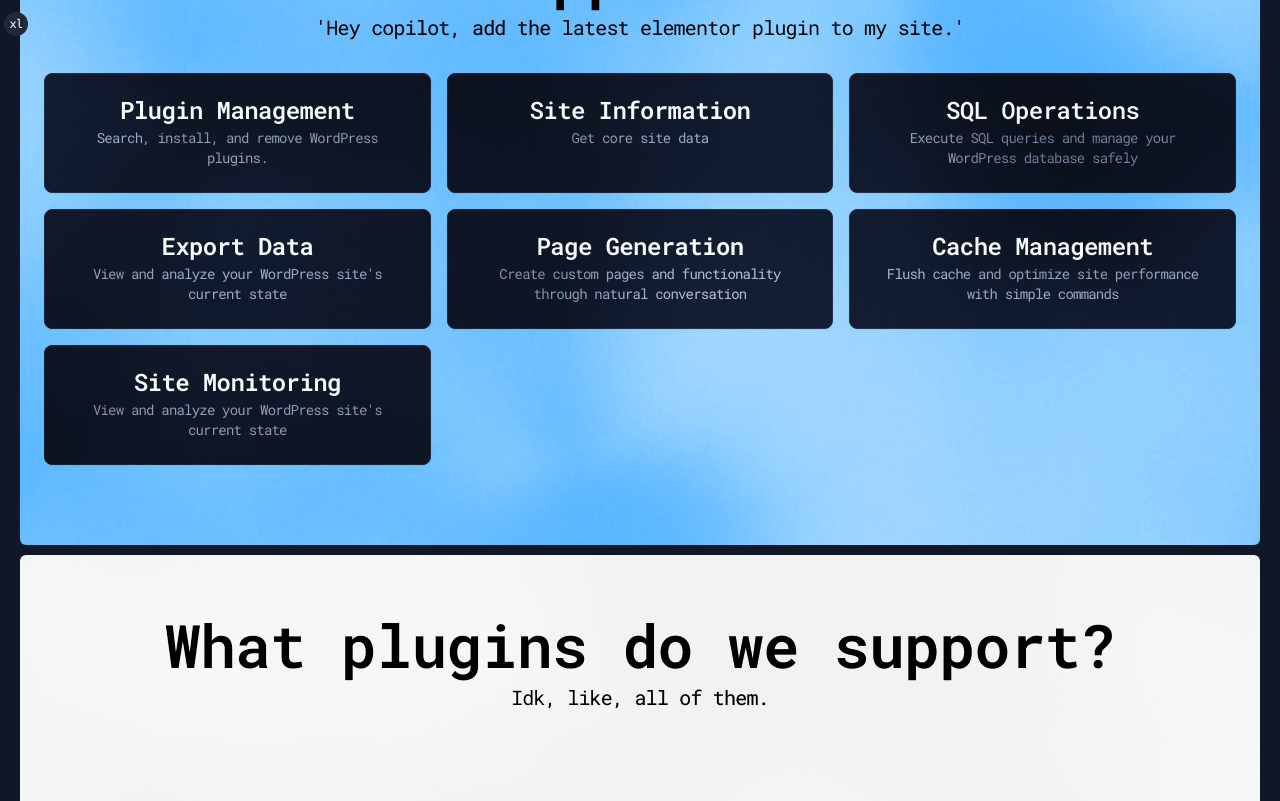
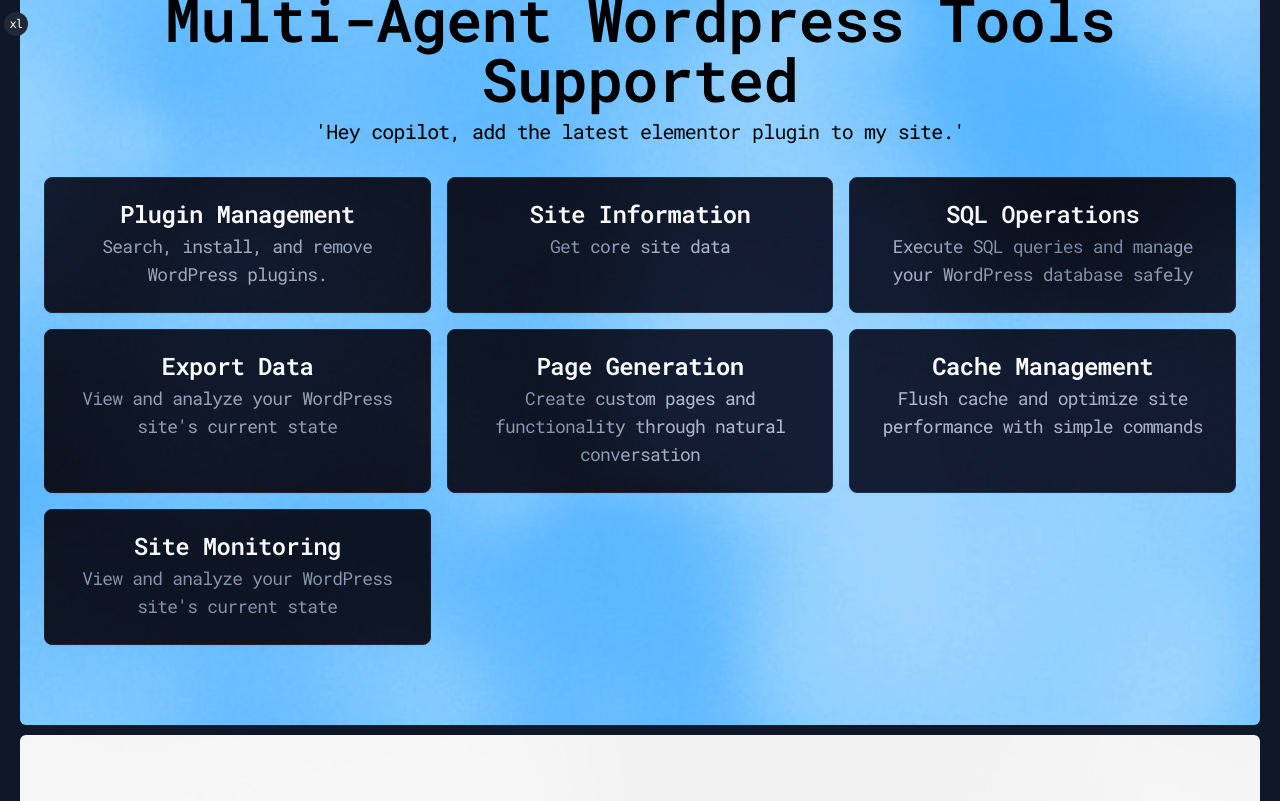
Before and after one commit to wordpresscopilot/app, a Next.js app: page / in a window 1280 px wide. Shown: the part 760-1561 px from the top of the page. Built offline with nearby package versions, Linux system fonts and the light colour scheme; no server answers; what @assistant-ui/react would draw is missing.

Commit message:
Visibility fixes for plugin chat

```diff
--- a/app/page.tsx
+++ b/app/page.tsx
@@ -16,7 +16,6 @@
 import Image from "next/image";
 import Link from "next/link";
 import React from "react";
-
 export default function Home() {
   const waitlistFormRef = React.useRef<HTMLFormElement>(null);
 
@@ -31,6 +30,40 @@
       setTimeout(() => element.querySelector("input")?.focus(), 500);
     }
   };
+
+  const cards = [
+    {
+      title: "Plugin Management",
+      description: "Search, install, and remove WordPress plugins.",
+    },
+    {
+      title: "Site Information",
+      description: "Get core site data",
+    },
+    {
+      title: "SQL Operations",
+      description:
+        "Execute SQL queries and manage your WordPress database safely",
+    },
+    {
+      title: "Export Data",
+      description: "View and analyze your WordPress site's current state",
+    },
+    {
+      title: "Page Generation",
+      description:
+        "Create custom pages and functionality through natural conversation",
+    },
+    {
+      title: "Cache Management",
+      description:
+        "Flush cache and optimize site performance with simple commands",
+    },
+    {
+      title: "Site Monitoring",
+      description: "View and analyze your WordPress site's current state",
+    },
+  ];
 
   return (
     <div className="p-3 md:p-5 flex flex-col gap-2.5 max-w-[1440px] mx-auto min-h-[100vh]">
@@ -63,12 +96,12 @@
               <br />
               Copilot for Wordpress
             </h1>
-            {/* <p
-              className="leading-[140%] text-xl md:text-4xl text-center text-white font-base sm:max-w-[70%] mx-auto"
+            <p
+              className="leading-[140%] text-xl md:text-3xl text-center text-gray-200 font-base sm:max-w-[70%] mx-auto"
               style={{ textWrap: "balance" }}
             >
-              Open Source AI Agent + Plugin for Wordpress.
-            </p> */}
+              Built with NextJS, Shadcn, Clerk, AssistantUI, and Anthropic.
+            </p>
             <div className="flex gap-4">
               <Button size="lg" asChild>
                 <Link href="/demo">Try Demo</Link>
@@ -83,7 +116,6 @@
                 </Link>
               </Button>
             </div>
-            {/* <JoinWaitlistForm ref={waitlistFormRef} /> */}
           </div>
         </section>
         <Logos />
@@ -94,67 +126,16 @@
           description="'Hey copilot, add the latest elementor plugin to my site.'"
         >
           <div className="grid grid-cols-1 md:grid-cols-2 lg:grid-cols-3 gap-4 px-6 mt-6">
-            <Card>
-              <CardHeader>
-                <CardTitle>Plugin Management</CardTitle>
-                <CardDescription>
-                  Search, install, and remove WordPress plugins.
-                </CardDescription>
-              </CardHeader>
-            </Card>
-
-            <Card>
-              <CardHeader>
-                <CardTitle>Site Information</CardTitle>
-                <CardDescription>Get core site data</CardDescription>
-              </CardHeader>
-            </Card>
-
-            <Card>
-              <CardHeader>
-                <CardTitle>SQL Operations</CardTitle>
-                <CardDescription>
-                  Execute SQL queries and manage your WordPress database safely
-                </CardDescription>
-              </CardHeader>
-            </Card>
-
-            <Card>
-              <CardHeader>
-                <CardTitle>Export Data</CardTitle>
-                <CardDescription>
-                  View and analyze your WordPress site&apos;s current state
-                </CardDescription>
-              </CardHeader>
-            </Card>
-
-            <Card>
-              <CardHeader>
-                <CardTitle>Page Generation</CardTitle>
-                <CardDescription>
-                  Create custom pages and functionality through natural
-                  conversation
-                </CardDescription>
-              </CardHeader>
-            </Card>
-
-            <Card>
-              <CardHeader>
-                <CardTitle>Cache Management</CardTitle>
-                <CardDescription>
-                  Flush cache and optimize site performance with simple commands
-                </CardDescription>
-              </CardHeader>
-            </Card>
-
-            <Card>
-              <CardHeader>
-                <CardTitle>Site Monitoring</CardTitle>
-                <CardDescription>
-                  View and analyze your WordPress site&apos;s current state
-                </CardDescription>
-              </CardHeader>
-            </Card>
+            {cards.map((card, index) => (
+              <Card key={index}>
+                <CardHeader>
+                  <CardTitle>{card.title}</CardTitle>
+                  <CardDescription className="text-lg">
+                    {card.description}
+                  </CardDescription>
+                </CardHeader>
+              </Card>
+            ))}
           </div>
         </Section>
         {/* <Section
--- a/components/chat-list.tsx
+++ b/components/chat-list.tsx
@@ -13,7 +13,7 @@
   }
 
   return (
-    <div className="relative mx-auto max-w-4xl p-4 bg-white rounded-xl shadow ">
+    <div className="relative mx-auto max-w-4xl p-4 bg-foreground rounded-xl shadow ">
       {/* {!isShared && !user ? (
         <>
           <div className="group relative mb-4 flex items-start md:-ml-12">
--- a/components/chat-message.tsx
+++ b/components/chat-message.tsx
@@ -34,7 +34,7 @@
       </div>
       <div className="flex-1 px-1 ml-4 space-y-2 overflow-hidden">
         <MemoizedReactMarkdown
-          className="prose break-words dark:prose-invert prose-p:leading-relaxed prose-pre:p-0"
+          className="prose break-words dark:prose-invert prose-p:leading-relaxed prose-pre:p-0 text-background"
           remarkPlugins={[remarkGfm, remarkMath]}
           components={{
             p({ children }) {
--- a/components/plugins/chat.tsx
+++ b/components/plugins/chat.tsx
@@ -55,7 +55,13 @@
       className="group w-full overflow-auto pl-0 peer-[[data-state=open]]:lg:pl-[250px] peer-[[data-state=open]]:xl:pl-[300px]"
       // ref={scrollRef}
     >
-      <div className={cn("pb-[200px]", className)} ref={messagesRef}>
+      <div
+        className={cn(
+          "pb-[200px] max-h-[calc(100vh-260px)] overflow-y-auto",
+          className
+        )}
+        ref={messagesRef}
+      >
         {messages.length ? (
           <ChatList messages={messages} isShared={false} />
         ) : (
--- a/components/plugins/plugin-prompt-form.tsx
+++ b/components/plugins/plugin-prompt-form.tsx
@@ -70,7 +70,7 @@
         setMessages((currentMessages) => [...currentMessages, responseMessage]);
       }}
     >
-      <div className="relative bg-white flex max-h-60 w-full grow flex-col overflow-hidden bg-background px-8 sm:rounded-md sm:border sm:px-12">
+      <div className="relative bg-foreground flex max-h-60 w-full grow flex-col overflow-hidden bg-background px-8 sm:rounded-md sm:border sm:px-12">
         <Tooltip>
           <TooltipTrigger asChild>
             <Button
@@ -92,7 +92,7 @@
           tabIndex={0}
           onKeyDown={onKeyDown}
           placeholder="Send a message."
-          className="min-h-[60px] w-full resize-none bg-transparent px-4 py-[1.3rem] focus-within:outline-none sm:text-sm"
+          className="min-h-[60px] w-full resize-none text-background bg-transparent px-4 py-[1.3rem] focus-within:outline-none sm:text-sm"
           autoFocus
           spellCheck={false}
           autoComplete="off"
--- a/components/ui/assistant-ui/AI_ThreadSuggestion.tsx
+++ b/components/ui/assistant-ui/AI_ThreadSuggestion.tsx
@@ -28,7 +28,7 @@
       }, 0);
     }
     const response1 = await generate(
-      `Generate a very short task recommendation for what the user can do next based on this response: "${content}". Only return a direct question. It should be less than 10 words."`
+      `Generate a 10 words or less very short task action for what the user can do next based on this response: "${content}". It should be a suggestion for the user can command the assistant to do next."`
     );
 
     // const [response1, response2] = await Promise.all([
```
Also changed, not shown: components/stocks/message.tsx (+4 -4 lines).
